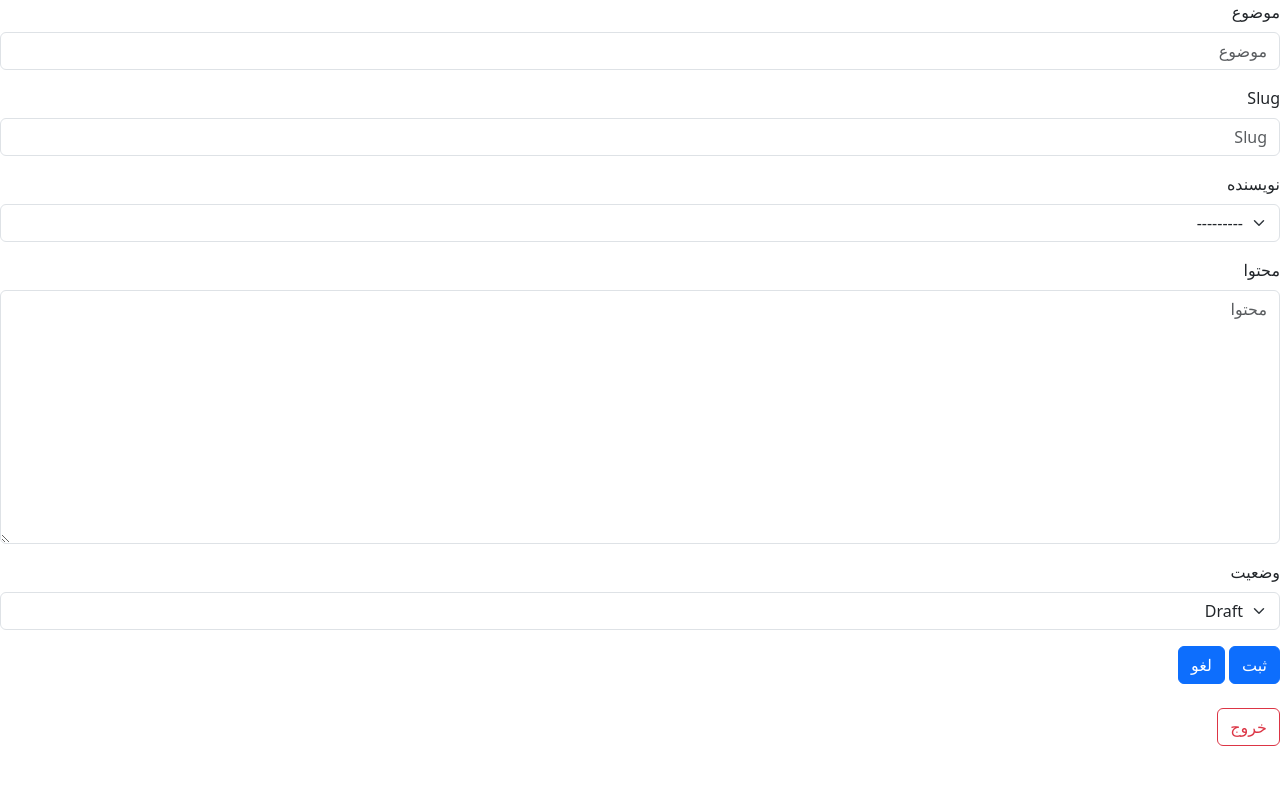
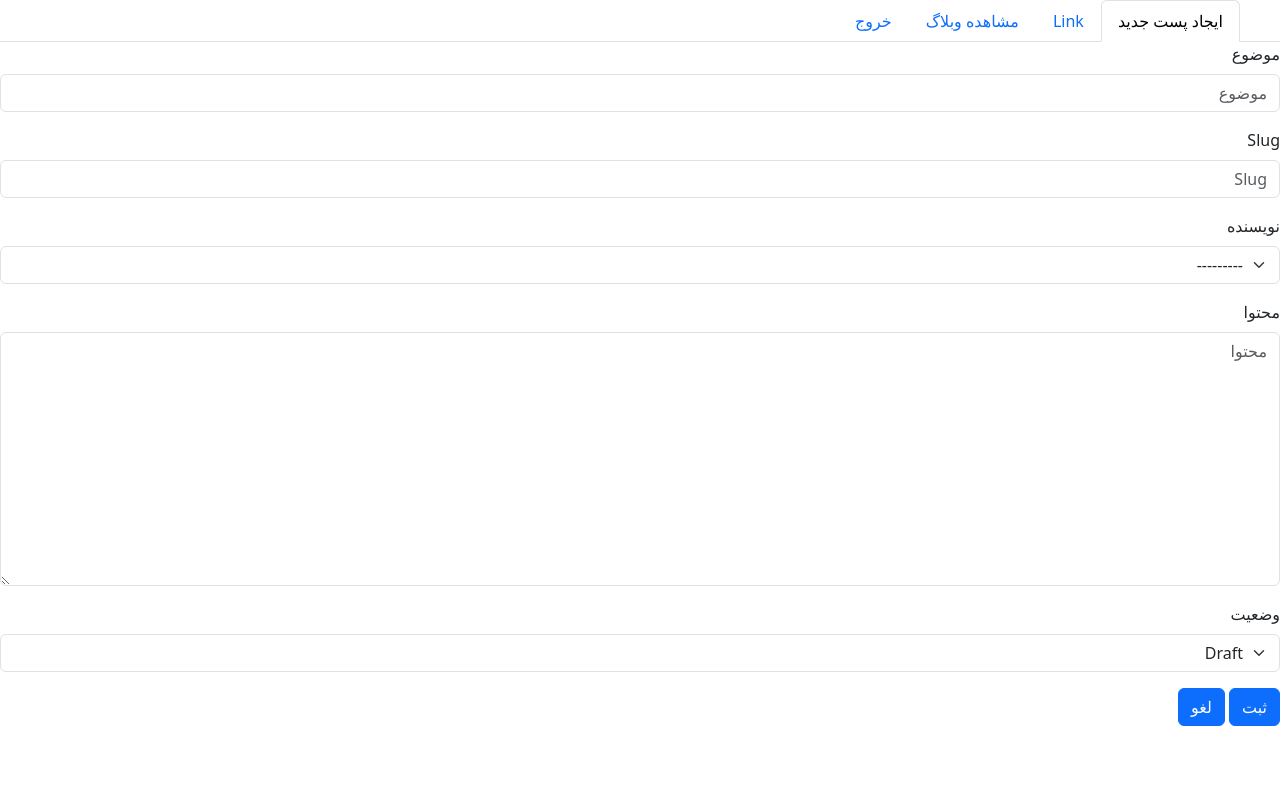
Before and after one commit to ramin-sh/weblog, a Django app: template templates/accounts/add_post.html in a window 1280 px wide. Shown: the top 785 px of the page. Run offline with Django 3.2, Linux system fonts and the light colour scheme; the template is opened without the code that fills it: values that come from a table or form of the project are taken from there, others are empty; some libraries are stand-ins or nearby versions.

Commit message:
Update add_post.html

```diff
--- a/templates/accounts/add_post.html
+++ b/templates/accounts/add_post.html
@@ -17,11 +17,22 @@
 <title>پست جدید</title>
   </head>
   <body>
+    <ul class="nav nav-tabs">
+      <li class="nav-item">
+        <a class="nav-link active" aria-current="page" href="#">ایجاد پست جدید</a>
+      </li>
+      <li class="nav-item">
+        <a class="nav-link" href="#">Link</a>
+      </li>
+      <li class="nav-item">
+        <a class="nav-link" href="/">مشاهده وبلاگ</a>
+      </li>
+      <li class="nav-item">
+        <a class="nav-link" color="red" >خروج</a>
+      </li>
+    </ul>
+
 {# Display a form #}
-
-
-
-
 
 <form action = "" method = "post" class="form">
   {% csrf_token %}
@@ -34,11 +45,6 @@
 
 </form>
     {{message}}
-<br>
-<div dir="rtl">
-  {% bootstrap_button "خروج" button_type="link" button_class="btn-outline-danger" href=" /accounts/"  %}
-
-</div>
 
 </body>
 </html>
```
